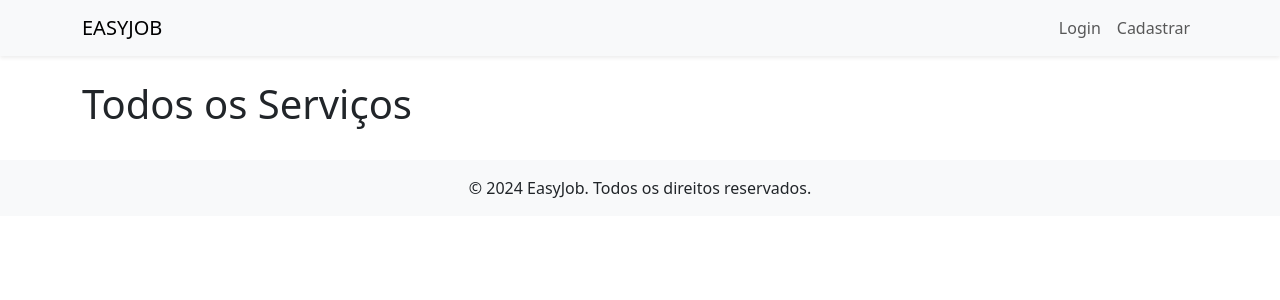
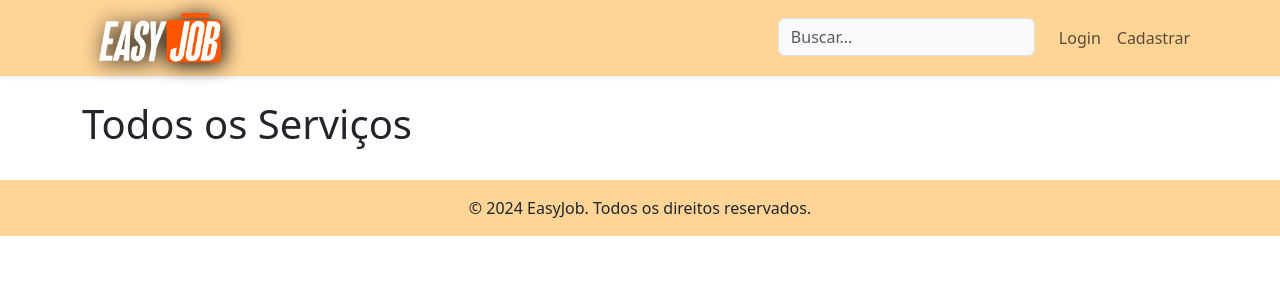
Before and after one commit to Jonathas-Vidal/MVP_Easyjob, a Django app: page /services/search/ in a window 1280 px wide. Shown: the top 300 px of the page. Run offline with Django 5.2, Linux system fonts and the light colour scheme; data that the repository does not hold is empty.

Commit message:
New frontend, and searchbox function

```diff
--- a/service/templates/_message.html
+++ /dev/null
@@ -1,7 +0,0 @@
-{% if messages %}
-<div class="messages">
-    {% for message in messages %}
-    <div {% if message.tags %} class="alert {{ message.tags }}"{% endif %} role="alert">{{ message }}</div>
-    {% endfor %}
-</div>
-{% endif %}
--- a/service/views.py
+++ b/service/views.py
@@ -6,7 +6,6 @@ from .forms import ServiceForm
 from django.views.generic import ListView, CreateView, UpdateView, DeleteView, DetailView
 from django.contrib.auth.decorators import login_required
 from django.utils.decorators import method_decorator
-from .models import Users
 
 class ServiceListView(ListView):
     model = Service
@@ -37,8 +36,7 @@ class ServiceSearchView(ListView):
             if not services.exists():
                 messages.error(self.request, 'Nenhum serviço encontrado.')
             return services
-        return Service.objects.all()
-
+        return super().get_queryset()
 
 class ServiceDetailView(DetailView):
     model = Service
@@ -47,6 +45,7 @@ class ServiceDetailView(DetailView):
 
     def get_object(self):
         return Service.objects.get(pk=self.kwargs['pk'])
+
 
 @method_decorator(login_required, name='dispatch')
 class ServiceCreateView(CreateView):
--- a/setup/settings.py
+++ b/setup/settings.py
@@ -123,6 +123,11 @@ USE_TZ = True
 # https://docs.djangoproject.com/en/5.1/howto/static-files/
 
 STATIC_URL = 'static/'
+STATICFILES_DIRS = [os.path.join(BASE_DIR, 'static')]
+
+# Media Files
+MEDIA_URL = '/media/'
+MEDIA_ROOT = os.path.join(BASE_DIR, 'media')
 
 # Default primary key field type
 # https://docs.djangoproject.com/en/5.1/ref/settings/#default-auto-field
--- /dev/null
+++ b/static/css/styles.css
@@ -0,0 +1,8 @@
+.logo {
+    height: 50px;
+    filter: drop-shadow(2px 2px 10px #000000);
+}
+
+.background{
+    background-color: rgb(255 212 151) !important;
+}
--- /dev/null
+++ b/templates/_message.html
@@ -0,0 +1,14 @@
+{% if messages %}
+<div class="container">
+  <div class="row">
+    <div class="col-md-8 offset-md-2">
+      {% for message in messages %}
+      <div class="alert alert-{{ message.tags }} alert-dismissible fade show" role="alert">
+        {{ message }}
+        <button type="button" class="btn-close" data-bs-dismiss="alert" aria-label="Close"></button>
+      </div>
+      {% endfor %}
+    </div>
+  </div>
+</div>
+{% endif %}
--- a/templates/base.html
+++ b/templates/base.html
@@ -7,14 +7,18 @@
     <meta name="viewport" content="width=device-width, initial-scale=1.0">
     <title>{% block title %}EASYJOB - {% endblock %}</title>
     <link href="https://cdn.jsdelivr.net/npm/bootstrap@5.3.0-alpha3/dist/css/bootstrap.min.css" rel="stylesheet">
+    <link rel="stylesheet" href="{% static 'css/styles.css' %}">
 </head>
 <body>
     {% include '_message.html' %}
 
     <!-- Header Substituído -->
-    <nav class="navbar navbar-expand-lg navbar-light bg-light shadow-sm">
+    <nav class="background navbar navbar-expand-lg navbar-light bg-light shadow-sm">
         <div class="container">
-            <a class="navbar-brand" href="{%url 'home'%}">EASYJOB</a>
+            <a class="navbar-brand" href="{%url 'home'%}">
+                <img class="logo" src="{% static 'images/logo_alt.png' %}" alt="">
+
+            </a>
             <button class="navbar-toggler" type="button" data-bs-toggle="collapse" data-bs-target="#navbarNav" aria-controls="navbarNav" aria-expanded="false" aria-label="Toggle navigation">
                 <span class="navbar-toggler-icon"></span>
             </button>
@@ -28,6 +32,11 @@
                             <a class="nav-link text-danger" href="{% url 'logout' %}">Logout</a>
                         </li>
                     {% else %}
+                        <li class="nav-item">
+                            <form method="GET" action="{% url 'service-search' %}" class="col-12 col-lg-auto mb-3 mb-lg-0 me-lg-3" role="search">
+                                <input type="search" name="q" value="{{ request.GET.q }}"class="form-control form-control-light text-bg-light" placeholder="Buscar..." aria-label="Search">
+                            </form>
+                        </li>
                         <li class="nav-item">
                             <a class="nav-link" href="{% url 'login' %}">Login</a>
                         </li>
@@ -47,7 +56,7 @@
     </main>
 
     <!-- Footer Substituído -->
-    <footer class="bg-light text-center py-3 mt-4">
+    <footer class="background bg-light text-center py-3 mt-4">
         <p class="mb-0">&copy; 2024 EasyJob. Todos os direitos reservados.</p>
     </footer>
 
--- a/users/templates/home.html
+++ b/users/templates/home.html
@@ -25,11 +25,11 @@
                 <div class="card-body">
                     <h5 class="card-title">Ofereça mão de obra</h5>
                     <p class="card-text">Cadastre funções oferecidas por você, para que os clientes possam te encontrar com facilidade</p>
-                    {% if user.funcao == 'P' %}
-                        <a href="{% url 'service-create' %}" class="btn btn-success w-100">Cadastrar Vaga</a>
+                    <a href="{% url 'service-create' %}" class="btn btn-success w-100">Cadastrar Vaga</a>
+                    {% comment %} {% if user.funcao == 'P' %}
                     {% else %}
                         <p class="text-warning">Você precisa ser um Prestador para cadastrar vagas.</p>
-                    {% endif %}
+                    {% endif %} {% endcomment %}
                 </div>
             </div>
         </div>
```
Also changed, not shown: static/images/logo.jpeg (added), static/images/logo_alt.png (added).
